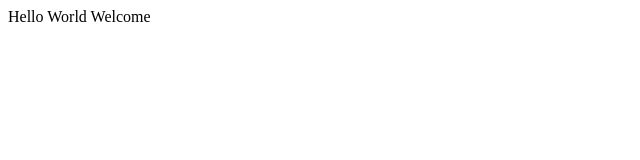
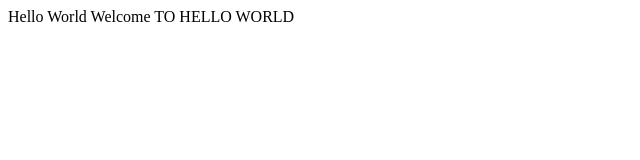
Before and after one commit to sudcea/test4, a plain HTML site: page EnterpriseApplication1-war/web/index.html in a window 1280 px wide. Shown: the whole page, without its empty margins (0-640 px from the left). Drawn offline with Linux system fonts and the light colour scheme.

Commit message:
commit when decide

```diff
--- a/EnterpriseApplication1-war/web/index.html
+++ b/EnterpriseApplication1-war/web/index.html
@@ -11,6 +11,6 @@ and open the template in the editor.
         <meta name="viewport" content="width=device-width, initial-scale=1.0">
     </head>
     <body>
-        <div>Hello World Welcome </div>
+        <div>Hello World Welcome TO HELLO WORLD</div>
     </body>
 </html>
```
